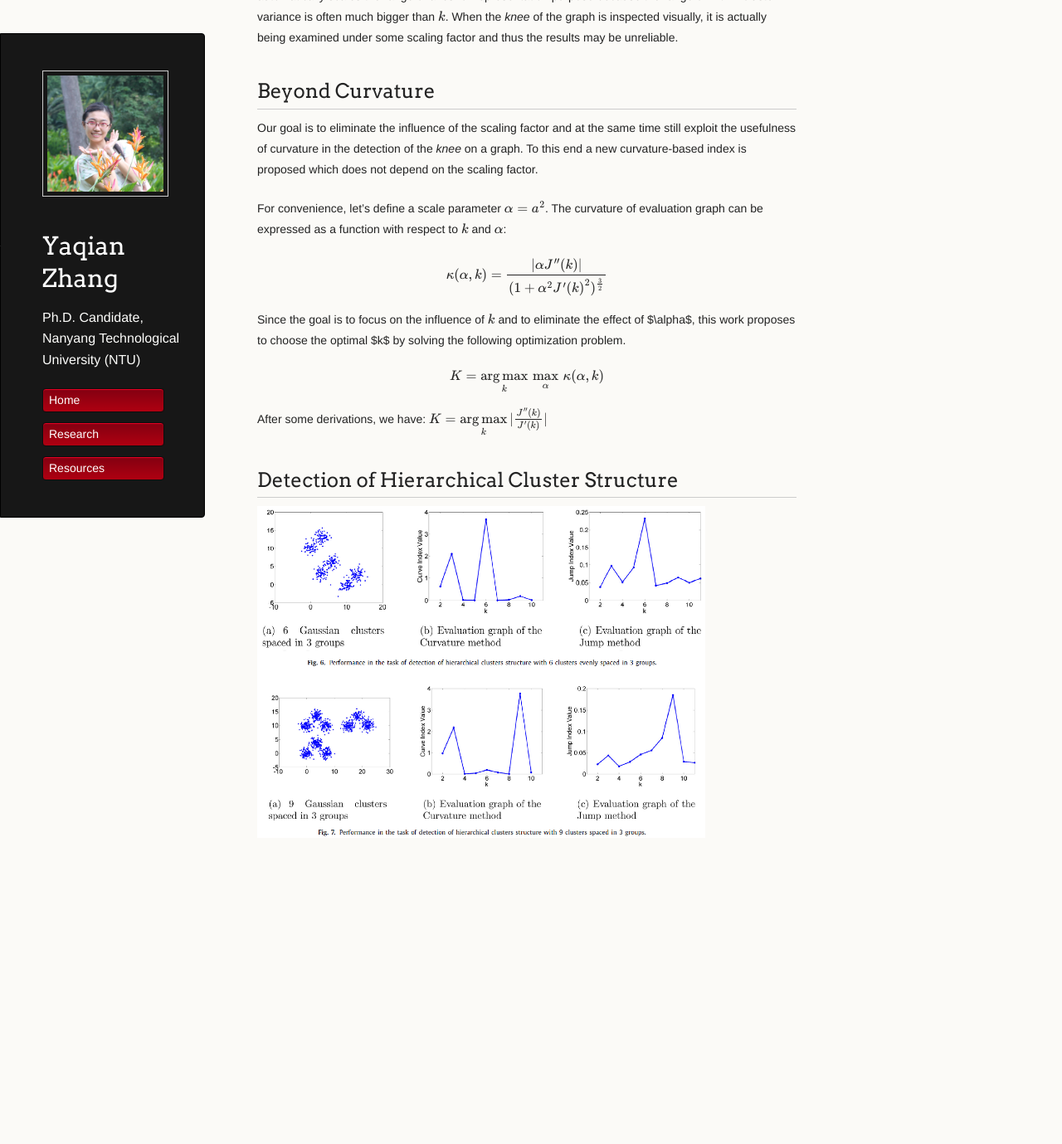
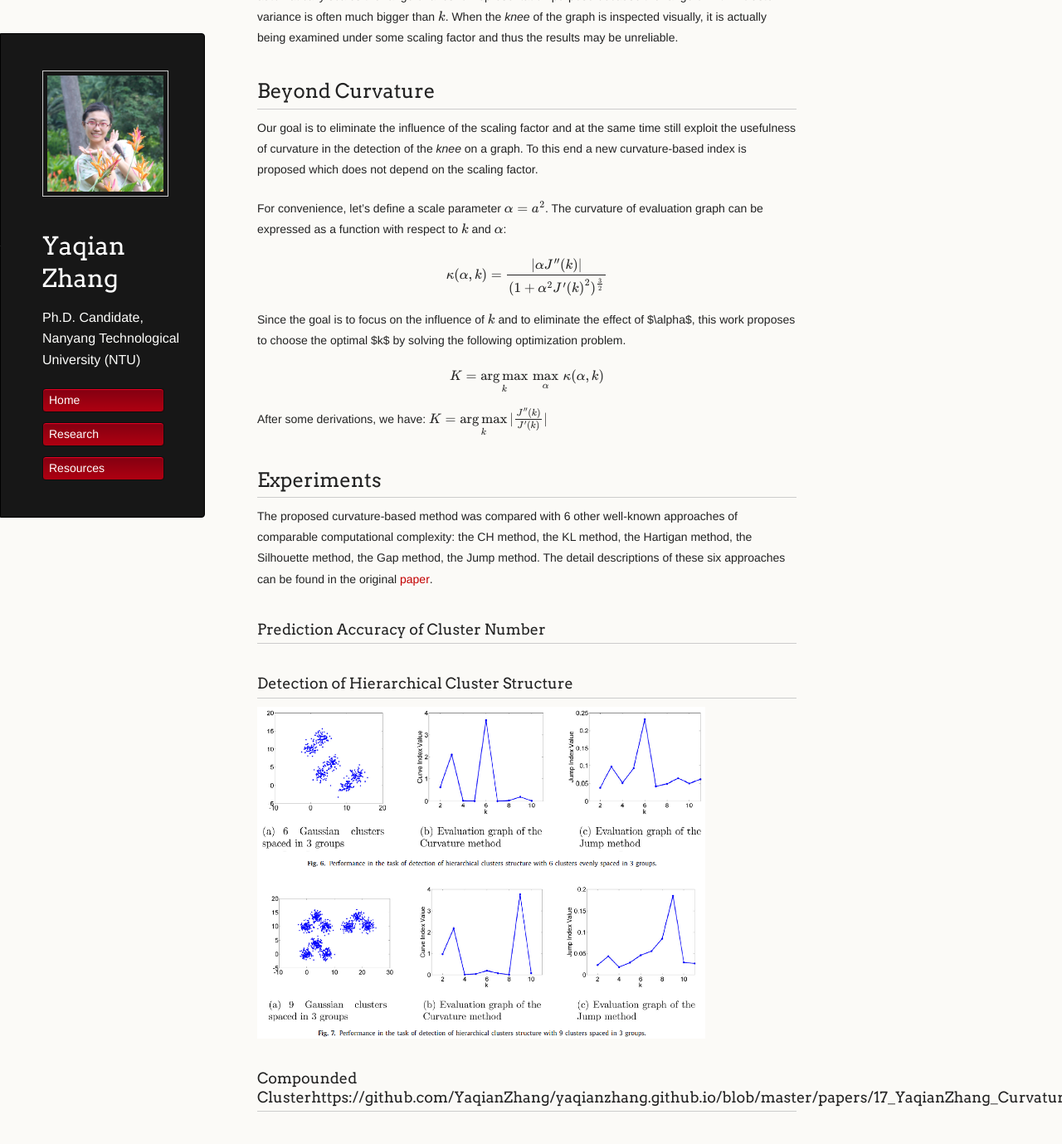
Before and after one commit to YaqianZhang/yaqianzhang.github.io, a Jekyll site: the page built from _posts/2017-05-16-determining-the-number-of-clusters.md, in a window 1280 px wide and 1400 px high, scrolled down 2465 px. Shown: the top 1379 px of the window at 83% size. Built offline with Jekyll 4.4.1, drawn with Linux system fonts in a browser that asks for light colours; formulas are drawn with MathJax 3; before the commit the page ends 3547 px from its top, so only the background shows below that.

Commit message:
Update 2017-05-16-determining-the-number-of-clusters.md

```diff
--- a/_posts/2017-05-16-determining-the-number-of-clusters.md
+++ b/_posts/2017-05-16-determining-the-number-of-clusters.md
@@ -63,7 +63,11 @@ $$K=\underset{k}{\mathop{\arg\max}}\,\underset{\alpha}{\mathop{\max}}\,\kappa(\a
 After some derivations, we have:
 $$K=\underset{k}{\mathop{\arg\max}}\,|\frac{J''(k)}{J'(k)}|$$
 
+## Experiments
+The proposed curvature-based method was compared with 6 other well-known approaches of comparable computational complexity: the CH method, the KL method, the Hartigan method, the Silhouette method, the Gap method, the Jump method. The detail descriptions of these six approaches can be found in the original [paper](https://github.com/YaqianZhang/yaqianzhang.github.io/blob/master/papers/17_YaqianZhang_Curvature_Cluster_InformationScience.pdf).
+### Prediction Accuracy of Cluster Number
 
-## Detection of Hierarchical Cluster Structure
+### Detection of Hierarchical Cluster Structure
+<img src="/images/fig2_2.PNG"  class="inline" height="400"/>
 
-<img src="/images/fig2_2.PNG"  class="inline" height="400"/>
+### Compounded Clusterhttps://github.com/YaqianZhang/yaqianzhang.github.io/blob/master/papers/17_YaqianZhang_Curvature_Cluster_InformationScience.pdf
```
